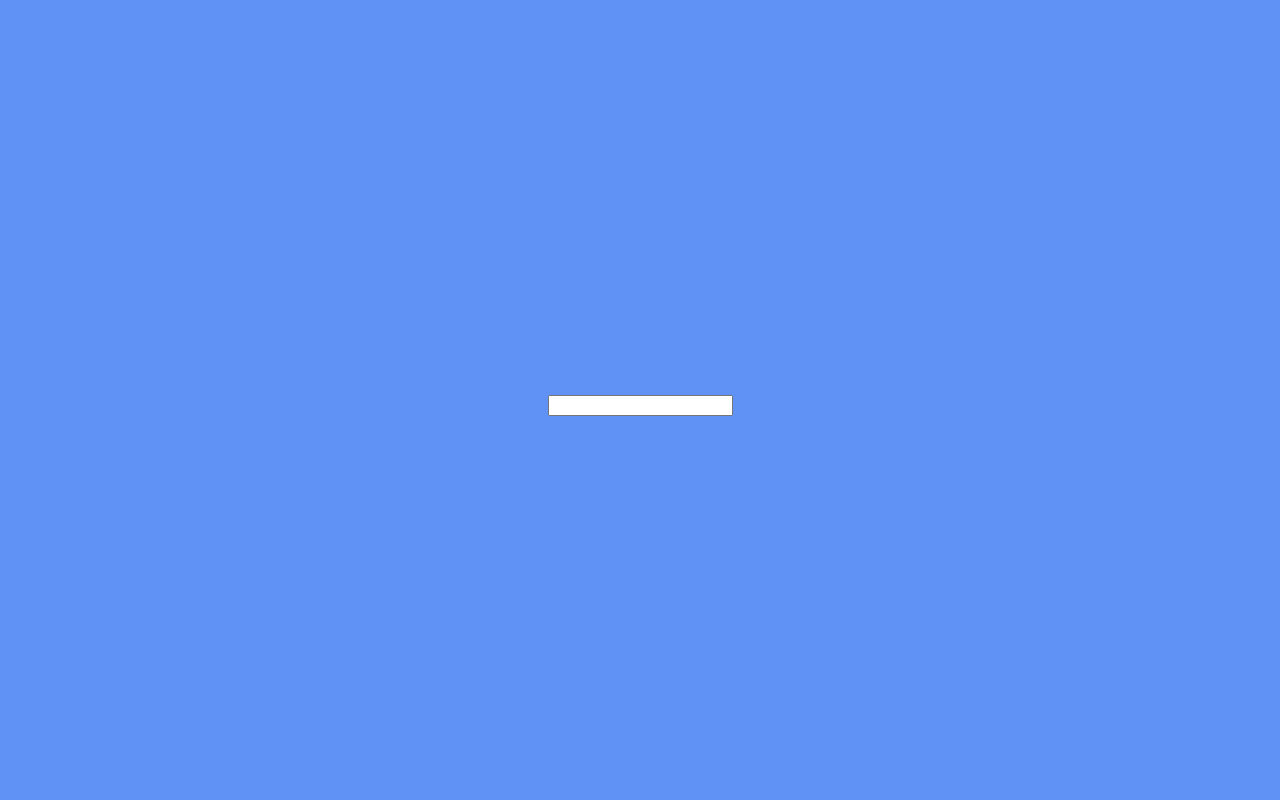
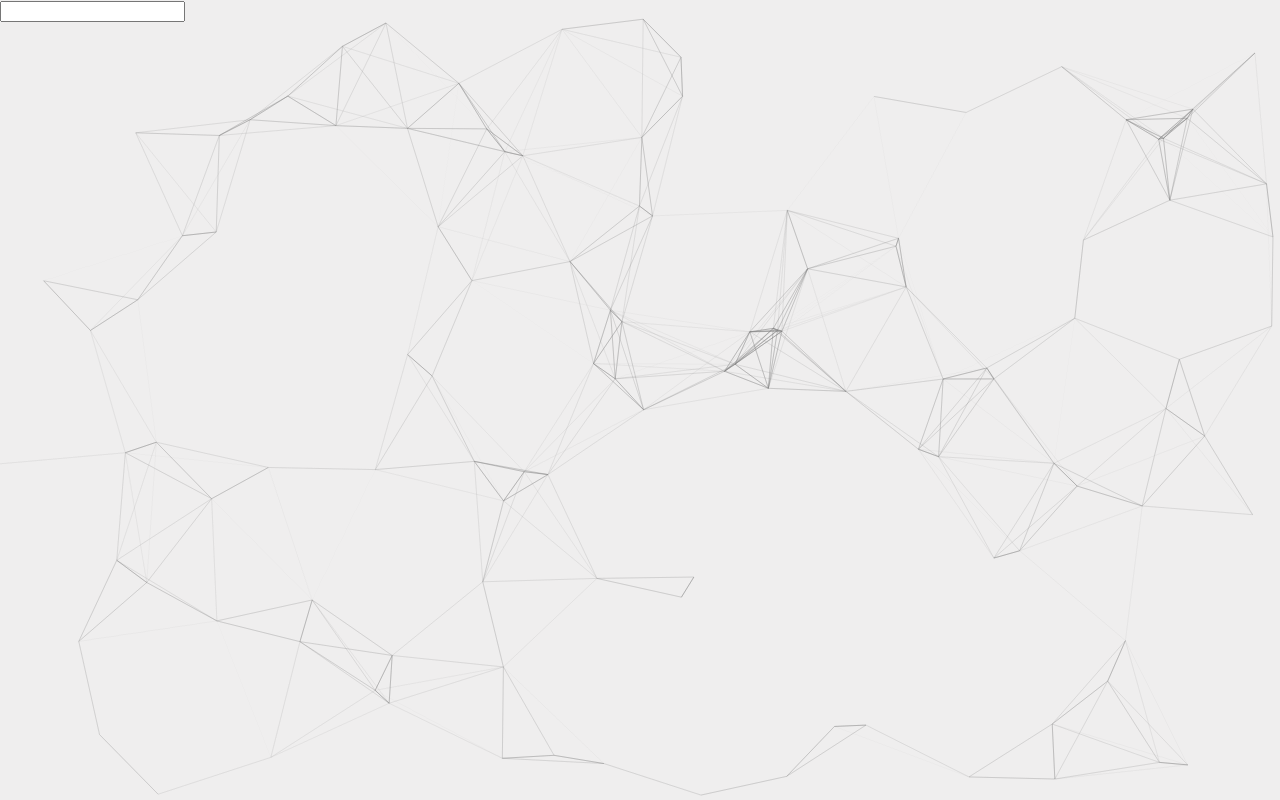
Before and after one commit to annastmal/Dictionary-app, a React (Create React App) app: page / in a window 1280 px wide. Built offline with nearby package versions, Linux system fonts and the light colour scheme.

Commit message:
added interactive background

```diff
--- a/package.json
+++ b/package.json
@@ -7,12 +7,12 @@
     "@testing-library/react": "^13.4.0",
     "@testing-library/user-event": "^13.5.0",
     "axios": "^1.1.3",
-    "bootstrap": "^5.2.2",
     "react": "^18.2.0",
     "react-audio-player": "^0.17.0",
-    "react-bootstrap": "^2.5.0",
     "react-dom": "^18.2.0",
     "react-scripts": "^2.1.3",
+    "react-tsparticles": "^2.5.3",
+    "tsparticles": "^2.5.3",
     "web-vitals": "^2.1.4"
   },
   "scripts": {
--- a/src/App.css
+++ b/src/App.css
@@ -1,38 +1,32 @@
-.App {
-  text-align: center;
+.container {
+  display: flex;
+  align-items: center;
+  justify-content: center;
+  flex-direction: column;
+  gap: 5px;
 }
 
-.App-logo {
-  height: 40vmin;
-  pointer-events: none;
+.Results {
+  display: grid;
+  grid-template-columns: auto auto auto;
+  align-items: center;
+  justify-content: center;
 }
-
-@media (prefers-reduced-motion: no-preference) {
-  .App-logo {
-    animation: App-logo-spin infinite 20s linear;
+@media only screen and (max-width: 1200px) {
+  .Results {
+    grid-template-columns: auto auto;
+    align-items: center;
+  }
+}
+@media only screen and (max-width: 800px) {
+  .Results {
+    grid-template-columns: auto;
+    align-items: center;
   }
 }
 
-.App-header {
-  background-color: #6091f4;
-  min-height: 100vh;
-  display: flex;
-  flex-direction: column;
-  align-items: center;
-  justify-content: center;
-  font-size: calc(10px + 2vmin);
-  color: white;
+body {
+  height: 100%;
+  position: relative;
+  background-color: #EFEEEE;
 }
-
-.App-link {
-  color: #61dafb;
-}
-
-@keyframes App-logo-spin {
-  from {
-    transform: rotate(0deg);
-  }
-  to {
-    transform: rotate(360deg);
-  }
-}
--- a/src/App.js
+++ b/src/App.js
@@ -1,13 +1,15 @@
-import './App.css';
-import React from 'react';
-import DictionarySearch from './DictionarySearch';
+import "./App.css";
+import React from "react";
+import DictionarySearch from "./DictionarySearch";
+import ParticlesBG from "./ParticlesBG";
 
 function App() {
   return (
     <div className="App">
-      <header className="App-header">
+      <header className="App-header ">
         <main>
-          <DictionarySearch />
+          <DictionarySearch className="search"/>
+          <ParticlesBG className="particles"/>
         </main>
       </header>
     </div>
--- a/src/Meaning.js
+++ b/src/Meaning.js
@@ -3,7 +3,6 @@ import Synonyms from "./Synonyms";
 import Example from "./Example";
 
 export default function Meaning(props) {
-  console.log(props.meaning);
   return (
     <div className="Meaning">
       <h3>{props.meaning.partOfSpeech}</h3>
--- /dev/null
+++ b/src/ParticlesBG.js
@@ -0,0 +1,108 @@
+import { useCallback } from "react";
+import Particles from "react-tsparticles";
+import React from "react";
+import { loadFull } from "tsparticles";
+
+const ParticlesBG = () => {
+  const options = {
+    particles: {
+      number: {
+        value: 100,
+        density: {
+          enable: true,
+          area: 800,
+        },
+      },
+      color: {
+        value: ["#8100FF"],
+      },
+      shape: {
+        type: "star",
+        stroke: {
+          width: 0,
+          color: "#000000",
+        },
+        polygon: {
+          nb_sides: 1,
+        },
+        image: {
+          width: 100,
+          height: 100,
+        },
+      },
+      opacity: {
+        value: 0.5,
+        random: false,
+        anim: {
+          enable: false,
+          speed: 1,
+          opacity_min: 0.1,
+          sync: false,
+        },
+      },
+
+      links: {
+        enable: true,
+        distance: 150,
+        color: "#808080",
+        opacity: 0.4,
+        width: 1,
+      },
+      move: {
+        enable: true,
+        speed: 2,
+        direction: "none",
+        random: false,
+        straight: false,
+        outModes: "out",
+        attract: {
+          enable: false,
+          rotateX: 600,
+          rotateY: 1200,
+        },
+      },
+    },
+    interactivity: {
+      detect_on: "window",
+      events: {
+        onHover: {
+          enable: true,
+          mode: "repulse",
+        },
+      },
+      modes: {
+        grab: {
+          distance: 150,
+          links: {
+            opacity: 1,
+          },
+        },
+        push: {
+          quantity: 4,
+        },
+        repulse: {
+          quantity: 4,
+        },
+      },
+    },
+  };
+  const particlesInit = useCallback(async (engine) => {
+    console.log(engine);
+    await loadFull(engine);
+  }, []);
+
+  const particlesLoaded = useCallback(async (container) => {
+    await console.log(container);
+  }, []);
+
+  return (
+    <Particles
+      id="tsparticles"
+      init={particlesInit}
+      loaded={particlesLoaded}
+      options={options}
+    />
+  );
+};
+
+export default ParticlesBG;
--- a/src/Results.js
+++ b/src/Results.js
@@ -1,5 +1,5 @@
 import React, { useCallback } from "react";
-import Meaning from "./Meaning";
+import WordCard from "./components/WordCard/WordCard";
 import Phonetics from "./Phonetics";
 
 const Results = ({ results }) => {
@@ -12,16 +12,29 @@ const Results = ({ results }) => {
   });
   if (results) {
     return (
-      <div className="Results">
+      <div class="container">
         <h2>{results.word}</h2>
-
         <Phonetics phonetic={checkIfAudio(results.phonetics)} />
-
-        {results.meanings.map((meaning, index) => (
-          <p key={index}>
-            <Meaning meaning={meaning} />
-          </p>
-        ))}
+        <div className="Results">
+          {results.meanings.map((meaning, index) => (
+            <WordCard
+              key={index}
+              number={index + 1}
+              header={meaning.partOfSpeech}
+              subtitle={
+                meaning.definitions[index]
+                  ? meaning.definitions[index].definition
+                  : "None"
+              }
+              example={
+                meaning.definitions[index]
+                  ? meaning.definitions[index].example
+                  : "None"
+              }
+              synonyms={meaning.synonyms}
+            />
+          ))}
+        </div>
       </div>
     );
   } else {
--- a/src/Synonyms.js
+++ b/src/Synonyms.js
@@ -3,13 +3,15 @@ import React from "react";
 export default function Synonyms(props) {
   if (props.synonyms) {
     return (
-      <ul className="Synonyms">
-        <span><strong>Similar: </strong><em></em>
-        {props.synonyms.map((synonym, index) => {
-          return <li key={index}>{synonym}</li>;
-        })}
+      <div className="Synonyms">
+        <span>
+          <strong>Similar: </strong>
+          <em></em>
+          {props.synonyms.map((synonym, index) => {
+            return <span key={index}>{synonym}</span>;
+          })}
         </span>
-      </ul>
+      </div>
     );
   } else {
     return null;
--- /dev/null
+++ b/src/components/WordCard/WordCard.js
@@ -0,0 +1,22 @@
+import "./styles.css";
+import React from "react";
+
+const WordCard = ({ header, subtitle = "None", synonyms, example, number }) => {
+  return (
+    <div className="card">
+      <h4>{header}</h4>
+      <p>{number + ". " + subtitle}</p>
+      <p>Example: {example}</p>
+      <div class="synonyms">
+        <span>
+          Synonyms:{" "}
+          {synonyms.map((synonym) => (
+            <span>{synonym},</span>
+          ))}
+        </span>
+      </div>
+    </div>
+  );
+};
+
+export default WordCard;
--- /dev/null
+++ b/src/components/WordCard/styles.css
@@ -0,0 +1,24 @@
+.card {
+  display: flex;
+  flex-direction: column;
+  align-items: center;
+  border: 0.5px;
+  border-radius: 6%;
+  border-color: grey;
+  border-style: solid;
+  width: 350px;
+  height: 250px;
+  padding: 20px;
+  margin: 10px;
+  color: white;
+  background-color: rgb(191, 176, 192);
+
+}
+
+
+
+.synonyms {
+  font-size: x-small;
+  display: flex;
+  flex-direction: row;
+}
```
Also changed, not shown: 1 other file (tests, documents, lock files or other folders).
